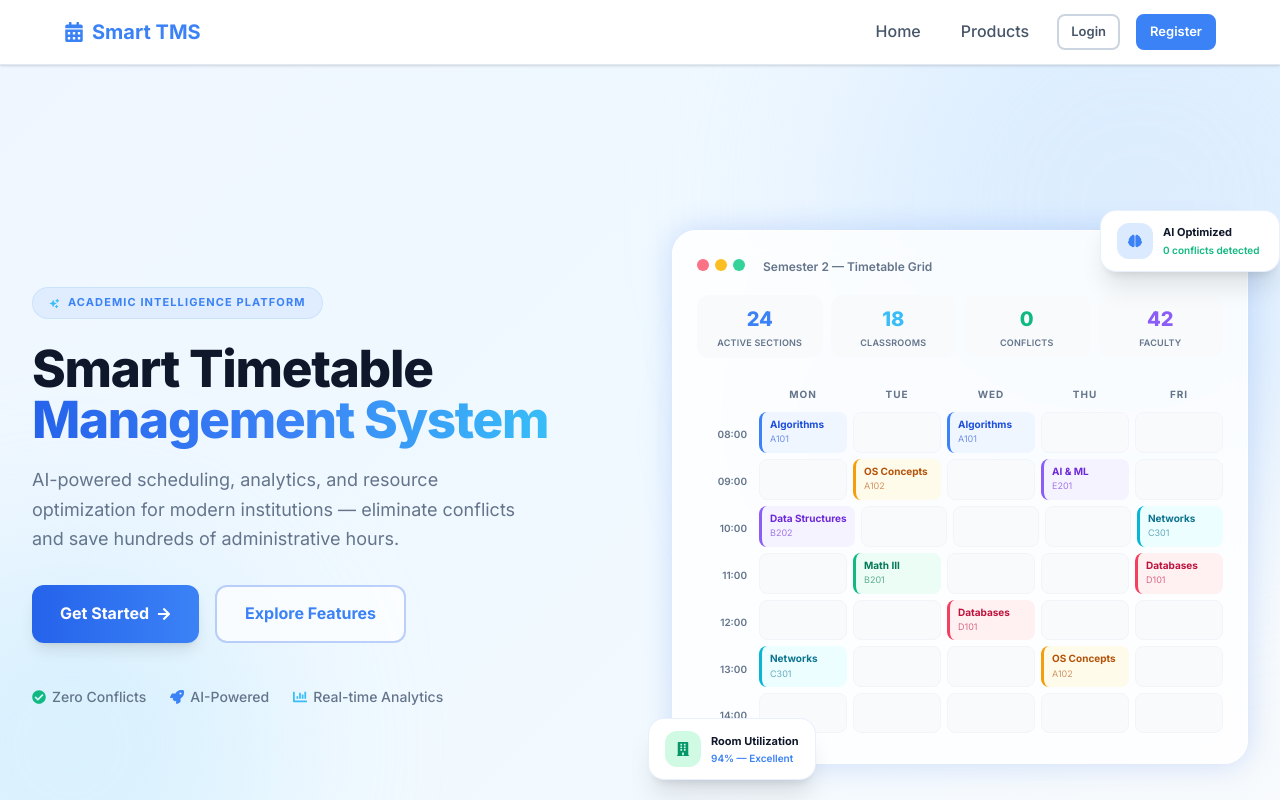
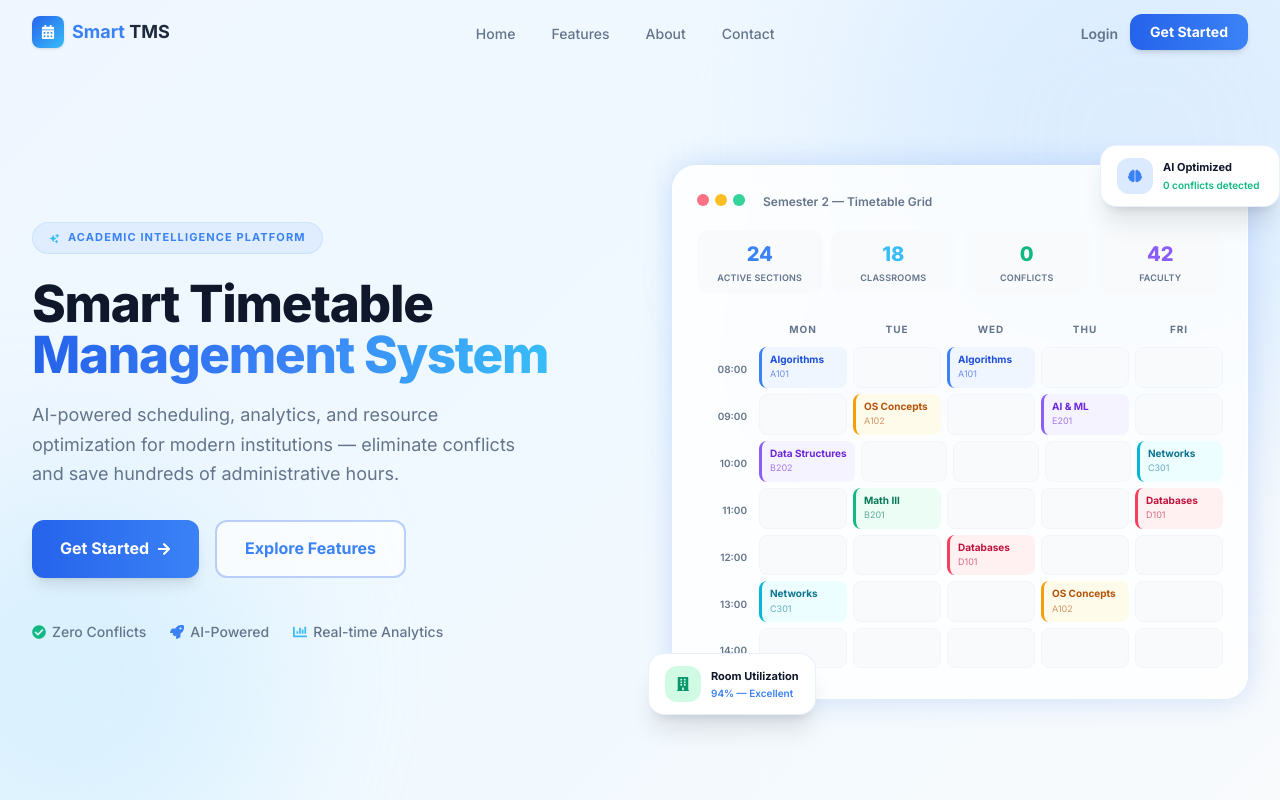
Before and after one commit to kalaichelvanmanojkanth/Time-Table-Management-System, a React (Vite) app in the folder frontend/: page / in a window 1280 px wide. Shown: the top 800 px of the page. Built offline with nearby package versions, Linux system fonts and the light colour scheme; the HTML template or start-up script is replaced by a standard one.

Commit message:
update home page

```diff
--- a/frontend/src/App.jsx
+++ b/frontend/src/App.jsx
@@ -1,4 +1,4 @@
-import { BrowserRouter as Router, Routes, Route } from 'react-router-dom';
+import { BrowserRouter as Router, Routes, Route, useLocation } from 'react-router-dom';
 import { ToastContainer } from 'react-toastify';
 import 'react-toastify/dist/ReactToastify.css';
 
@@ -14,13 +14,15 @@ import ProductList from './pages/ProductList';
 import CreateProduct from './pages/CreateProduct';
 import EditProduct from './pages/EditProduct';
 
-function App() {
+/* Hide the legacy Navbar on the homepage — Home.jsx has its own premium navbar */
+function AppShell() {
+  const { pathname } = useLocation();
+  const showNavbar = pathname !== '/';
+
   return (
-    <Router>
-      <AuthProvider>
     <div className="app">
-          <Navbar />
-          <main className="main-content">
+      {showNavbar && <Navbar />}
+      <main className={showNavbar ? 'main-content' : ''}>
         <Routes>
           <Route path="/" element={<Home />} />
           <Route path="/login" element={<Login />} />
@@ -60,6 +62,14 @@ function App() {
       </main>
       <ToastContainer position="bottom-right" autoClose={3000} />
     </div>
+  );
+}
+
+function App() {
+  return (
+    <Router>
+      <AuthProvider>
+        <AppShell />
       </AuthProvider>
     </Router>
   );
```
Lines whose indentation alone changed are shown as unchanged.
